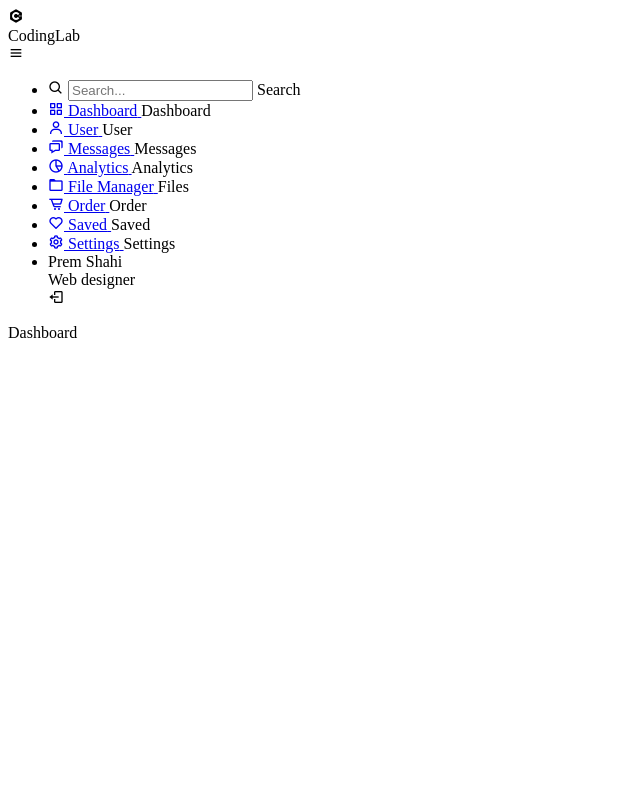
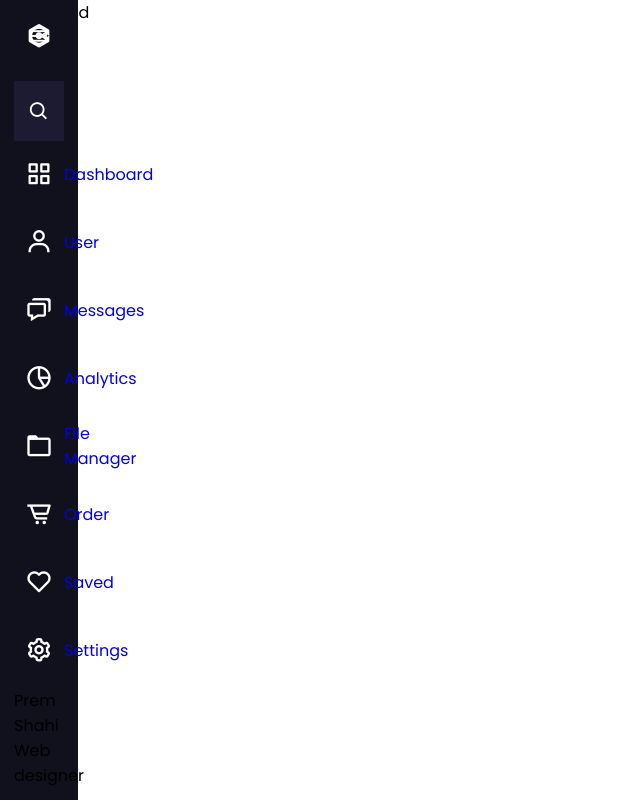
Before and after one commit to VladislavMolodtsov/Navbar, a plain HTML site: page index.html in a window 1280 px wide. Shown: the whole page, without its empty margins (0-640 px from the left). Drawn offline with nearby package versions, Linux system fonts and the light colour scheme.

Commit message:
added file .css

```diff
--- a/index.html
+++ b/index.html
@@ -14,7 +14,7 @@
         <div class="logo-details">
             <i class='bx bxl-c-plus-plus'></i>
             <div class="logo_name">CodingLab</div>
-            <i class='bx bx-menu'></i>
+            <i class='bx bx-menu' id="btn"></i>
         </div>
         <ul class="nav-list">
             <li>
--- a/style.css
+++ b/style.css
@@ -0,0 +1,169 @@
+@import url('https://fonts.googleapis.com/css2?family=Poppins:wght@200;300;400;500;600;700&display=swap');
+
+* {
+    margin: 0;
+    padding: 0;
+    box-sizing: border-box;
+    font-family: "Poppins", sans-serif;
+}
+
+.sidebar {
+    position: fixed;
+    left: 0;
+    top: 0;
+    height: 100%;
+    width: 78px;
+    background: #11101d;
+    padding: 6px 14px;
+    z-index: 2;
+    transition: all 0.5s ease;
+}
+
+.sidebar.open {
+    width: 250px;
+}
+
+.sidebar .logo-details {
+    height: 60px;
+    display: flex;
+    align-items: center;
+    position: relative;
+}
+
+.sidebar .logo-details .icon {
+    opacity: 0;
+    transition: all 0.5s ease;
+}
+
+.sidebar .logo-details .logo_name {
+    color: #fff;
+    font-size: 20px;
+    font-weight: 600;
+    opacity: 0;
+    transition: all 0.5s ease;
+}
+
+.sidebar.open .logo-details .icon,
+.sidebar.open .logo-details .logo_name {
+    opacity: 1;
+}
+
+.sidebar .logo-details #btn {
+    position: absolute;
+    top: 50%;
+    right: 0;
+    transform: translateY(-50%);
+    font-size: 22px;
+    transition: all 0.4s ease;
+    font-size: 23px;
+    text-align: center;
+    cursor: pointer;
+    transition: all 0.5s ease;
+}
+
+.sidebar.open .logo-details #btn {
+    text-align: right;
+}
+
+.sidebar i {
+    color: #fff;
+    height: 60px;
+    min-width: 50px;
+    font-size: 28px;
+    text-align: center;
+    line-height: 60px;
+}
+
+.sidebar .nav-list {
+    margin-top: 20px;
+    height: 100%;
+}
+
+.sidebar li {
+    position: relative;
+    margin: 8px 0px;
+    list-style: none;
+}
+
+.sidebar li .tooltip {
+    position: absolute;
+    top: -20px;
+    left: calc(100% + 15px);
+    z-index: 3;
+    background: #fff;
+    box-shadow: 0 5px 10px rgba(0, 0, 0, 0.3);
+    padding: 6px 12px;
+    border-radius: 4px;
+    font-size: 15px;
+    font-weight: 400;
+    opacity: 0;
+    white-space: nowrap;
+    pointer-events: none;
+    transition: 0s;
+}
+
+.sidebar li:hover .tooltip {
+    opacity: 1;
+    pointer-events: auto;
+    transition: all 0.4s ease;
+    top: 50%;
+    transform: translateY(-50%);
+}
+
+.sidebar.open li .tooltip {
+    display: none;
+}
+
+.sidebar input {
+    font-size: 15px;
+    color: #fff;
+    font-weight: 400;
+    outline: none;
+    height: 50px;
+    width: 100%;
+    width: 50px;
+    border: none;
+    border-radius: 12px;
+    transition: all 0.5s ease;
+    background: #1d1b31;
+}
+
+.sidebar.open input {
+    padding: 0 20px 0 50px;
+    width: 100%;
+}
+
+.sidebar .bx-search {
+    position: absolute;
+    top: 50%;
+    left: 0;
+    transform: translateY(-50%);
+    font-size: 22px;
+    background: #1d1b31;
+    color: #fff;
+}
+
+.sidebar.open .bx-search:hover {
+    background: #1d1b31;
+    color: #fff;
+}
+
+.sidebar .bx-search:hover {
+    background: #fff;
+    color: #11101d;
+}
+
+.sidebar li a {
+    display: flex;
+    height: 100%;
+    width: 100%;
+    border-radius: 12px;
+    align-items: center;
+    text-decoration: none;
+    transition: all 0.4s ease;
+    background: #11101d;
+}
+
+.sidebar li a:hover {
+    background: #fff;
+}
```
